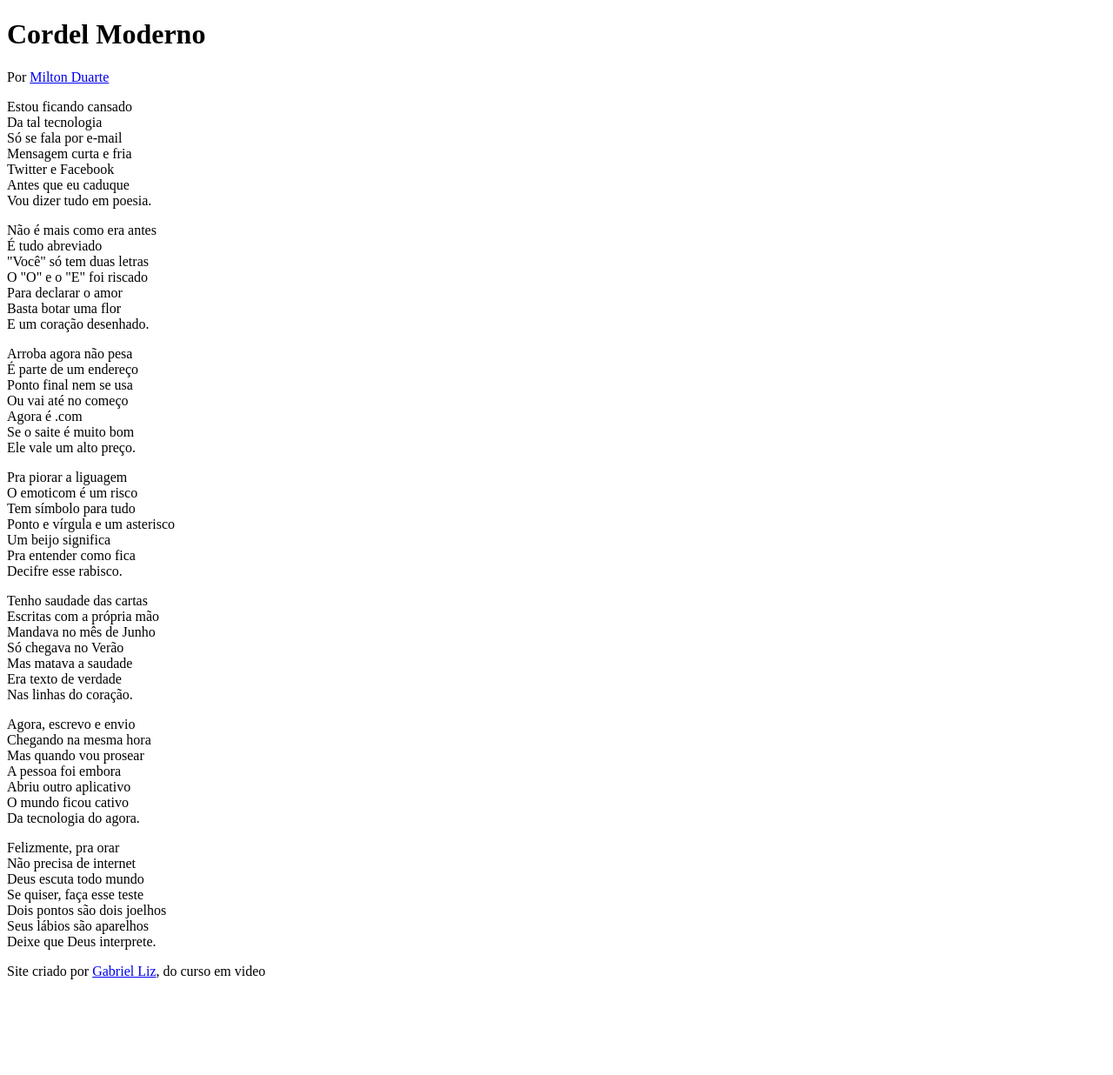
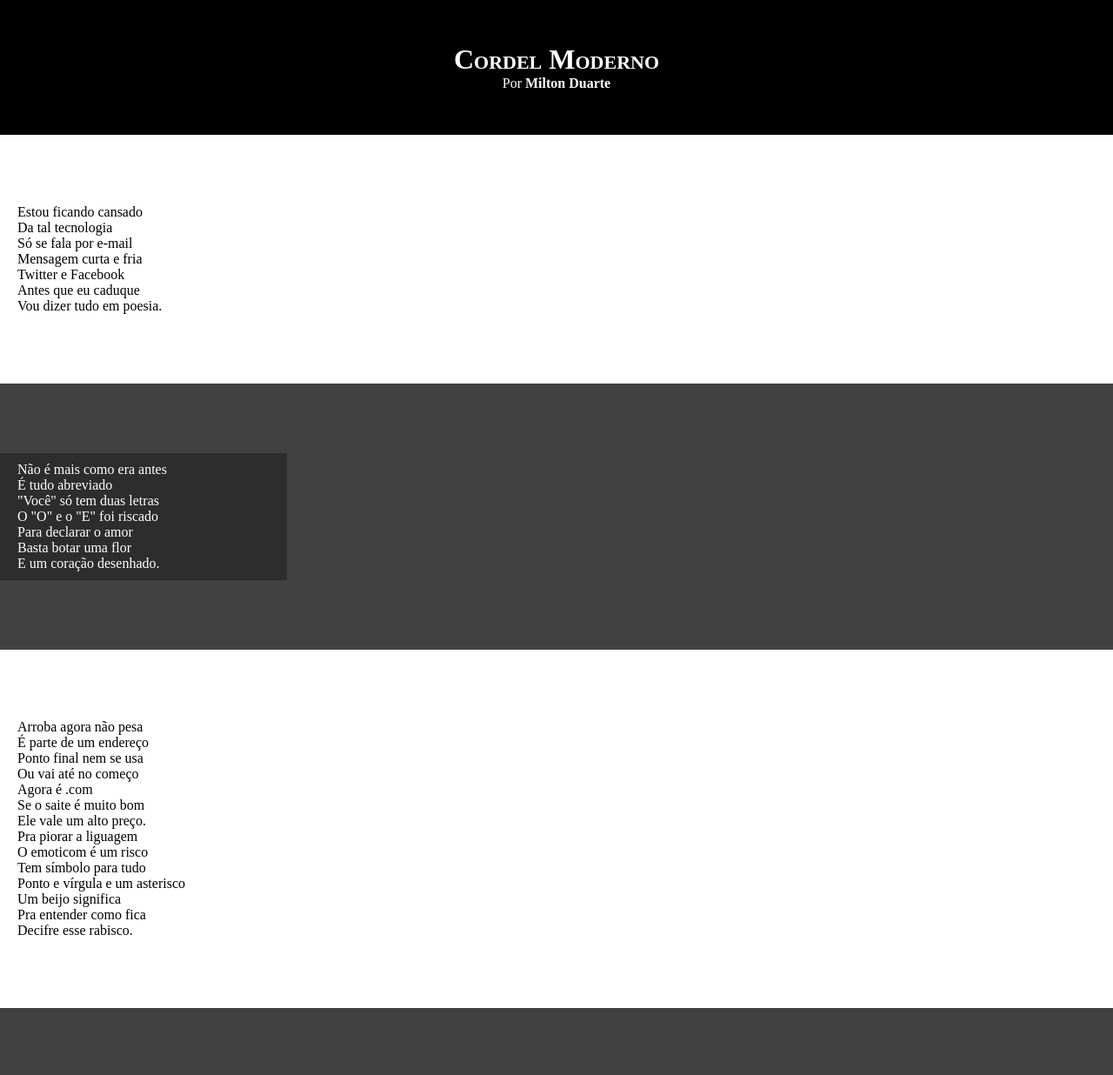
Before and after one commit to GabrielLNascimento/html-css, a plain HTML site: page desafios/d012/index.html in a window 1280 px wide. Shown: the top 1236 px of the page at 87% size. Before the commit the page ends 1142 px from the top, so only its background shows below. Drawn offline with Linux system fonts and the light colour scheme.

Commit message:
criação da estrutura basica css

```diff
--- a/desafios/d012/index.html
+++ b/desafios/d012/index.html
@@ -12,7 +12,7 @@
         <p>Por <a href="https://www.recantodasletras.com.br/poesias/3186743" target="_blank">Milton Duarte</a></p>
     </header>
 
-    <section>
+    <section class="normal">
         <p>
             Estou ficando cansado <br>
             Da tal tecnologia <br>
@@ -26,7 +26,7 @@
 
 
 
-    <section>
+    <section class="imagem">
         <p>
             Não é mais como era antes <br>
             É tudo abreviado <br>
@@ -40,7 +40,7 @@
 
 
 
-    <section>
+    <section class="normal">
         <p>
             Arroba agora não pesa <br>
             É parte de um endereço <br>
@@ -63,7 +63,7 @@
 
 
 
-    <section>
+    <section class="imagem">
         <p>
             Tenho saudade das cartas <br>
             Escritas com a própria mão <br>
@@ -77,7 +77,7 @@
 
 
 
-    <section>
+    <section class="normal">
         <p>
             Agora, escrevo e envio <br>
             Chegando na mesma hora <br>
--- a/desafios/d012/style.css
+++ b/desafios/d012/style.css
@@ -0,0 +1,63 @@
+* {
+    padding: 0px;
+    margin: 0px;
+}
+
+header {
+    background-color: black;
+    color: white;
+    text-align: center;
+}
+
+header > h1 {
+    padding-top: 50px;
+    font-variant: small-caps;
+}
+
+header > p {
+    padding-bottom: 50px;
+}
+
+header a, footer a {
+    color: white;
+    text-decoration: none;
+    font-weight: bolder;
+}
+
+header a:hover, footer a:hover{
+    text-decoration: underline;
+}
+
+section {
+    padding-top: 10vh;
+    padding-bottom: 10vh;
+}
+
+section p {
+    padding-left: 20px;
+}
+
+section.normal {
+    background-color: white;
+    color: black;
+}
+
+section.imagem {
+    background-color: rgb(65, 65, 65);
+    color: white;
+}
+
+section.imagem p {
+    background-color: rgba(0, 0, 0, 0.309);
+    padding: 10px;
+    padding-left: 20px;
+    width: 300px;
+}
+
+
+footer {
+    background-color: black;
+    text-align: center;
+    color: white;
+    padding: 20px;
+}
```
